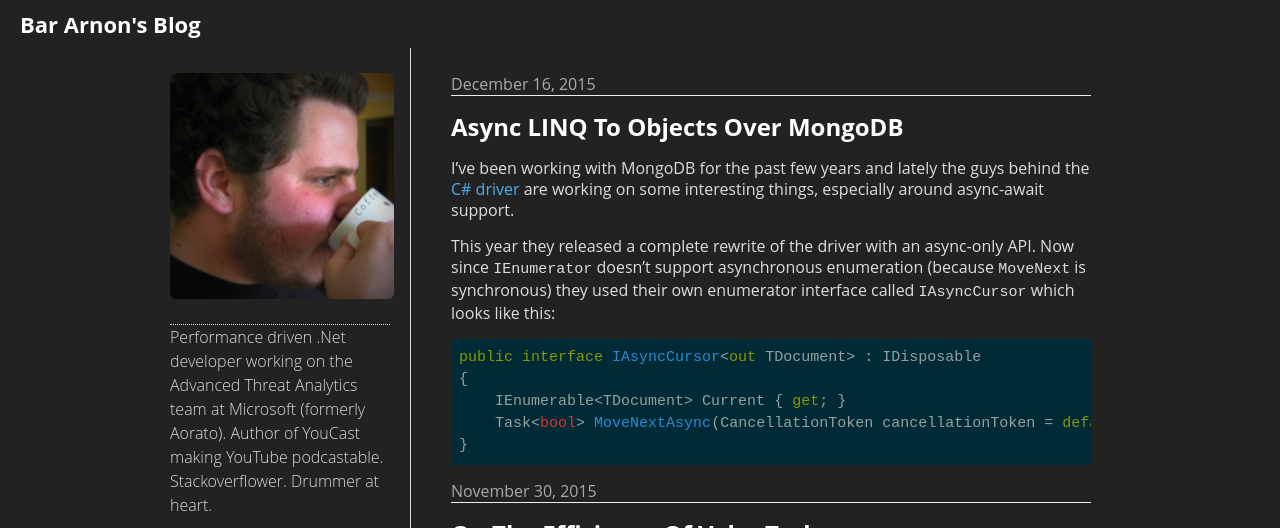
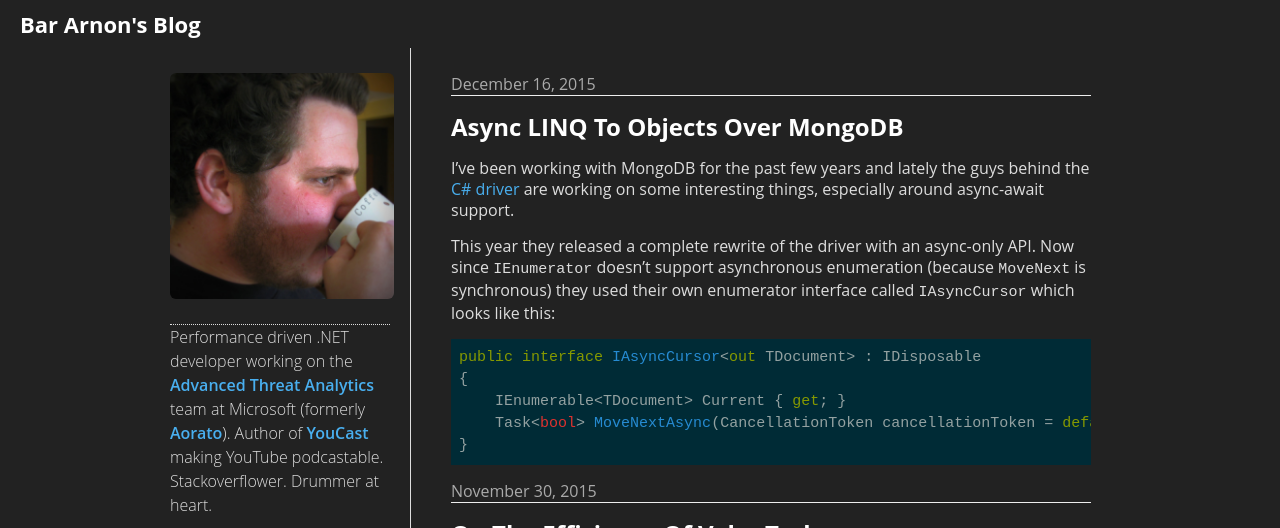
Before and after one commit to i3arnon/i3arnon.github.io, a Jekyll site: the page built from index.html, in a window 1280 px wide and 900 px high, cut to the strip 0-528 px from the top of the window. Built offline with Jekyll 4.4.1, drawn with Linux system fonts in a browser that asks for light colours; the list of posts is cut into pages by our own code; part of the change alters nothing that is shown.

Commit message:
add links in sidebar

```diff
--- a/_includes/sidebar.html
+++ b/_includes/sidebar.html
@@ -3,15 +3,13 @@
     <img src="/assets/img/avatar.jpg" id="avatar" />
   </a>
   <div id="bio">
-    <p>Performance driven .Net developer working on the Advanced Threat Analytics team at Microsoft (formerly Aorato).
-       Author of YouCast making YouTube podcastable. Stackoverflower. Drummer at heart.
+    <p>Performance driven .NET developer working on the <a href="//www.microsoft.com/en-us/server-cloud/products/advanced-threat-analytics/overview.aspx">Advanced Threat Analytics</a> team at Microsoft (formerly <a href="http://blogs.microsoft.com/blog/2014/11/13/microsoft-acquires-aorato-give-enterprise-customers-better-defense-digital-intruders-hybrid-cloud-world/">Aorato</a>). Author of <a href="//youcast.i3arnon.com">YouCast</a> making YouTube podcastable. Stackoverflower. Drummer at heart.
     </p>
     <a href="http://stackoverflow.com/users/885318">
       <img
         src="http://stackexchange.com/users/flair/475155.png"
         width="208"
         height="58"
-        style="margin-bottom:15px;"
         alt="profile for i3arnon on Stack Overflow"
         title="profile for i3arnon on Stack Overflow">
     </a>
```
